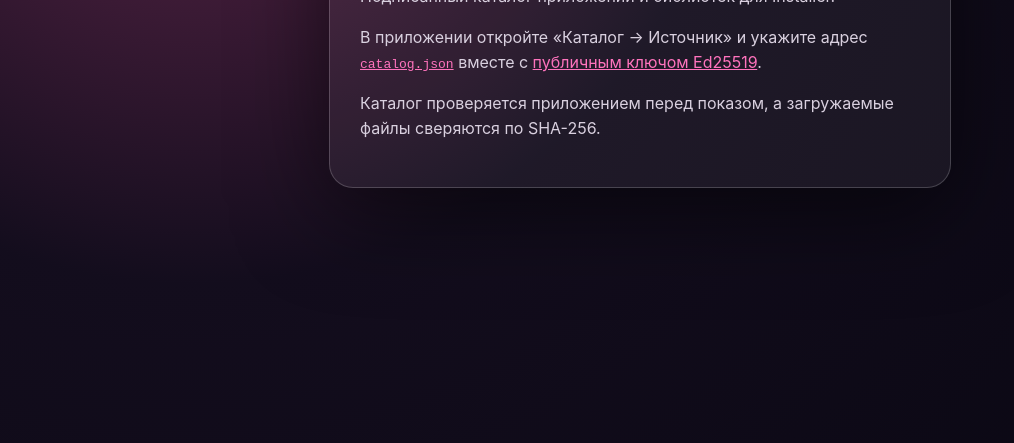
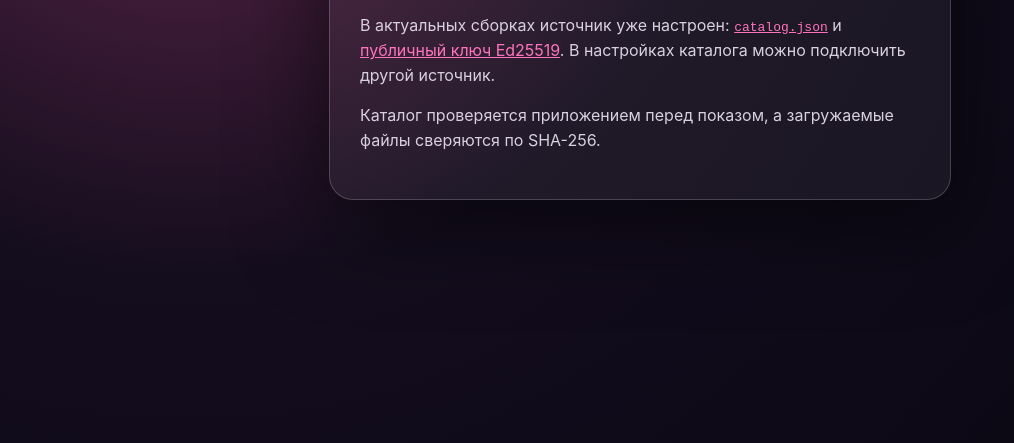
Before and after one commit to ontrey228/installer-catalog, a plain HTML site: page docs/index.html in a window 1280 px wide. Shown: the part 357-800 px from the top of the page, without its empty margins (0-1014 px from the left). Drawn offline with Linux system fonts and the light colour scheme.

Commit message:
Clarify built-in catalog configuration

```diff
--- a/docs/index.html
+++ b/docs/index.html
@@ -18,7 +18,7 @@
   <main>
     <h1>Installer Catalog</h1>
     <p>Подписанный каталог приложений и библиотек для Installer.</p>
-    <p>В приложении откройте «Каталог → Источник» и укажите адрес <a href="catalog.json"><code>catalog.json</code></a> вместе с <a href="public-key.txt">публичным ключом Ed25519</a>.</p>
+    <p>В актуальных сборках источник уже настроен: <a href="catalog.json"><code>catalog.json</code></a> и <a href="public-key.txt">публичный ключ Ed25519</a>. В настройках каталога можно подключить другой источник.</p>
     <p>Каталог проверяется приложением перед показом, а загружаемые файлы сверяются по SHA-256.</p>
   </main>
 </body>
```
